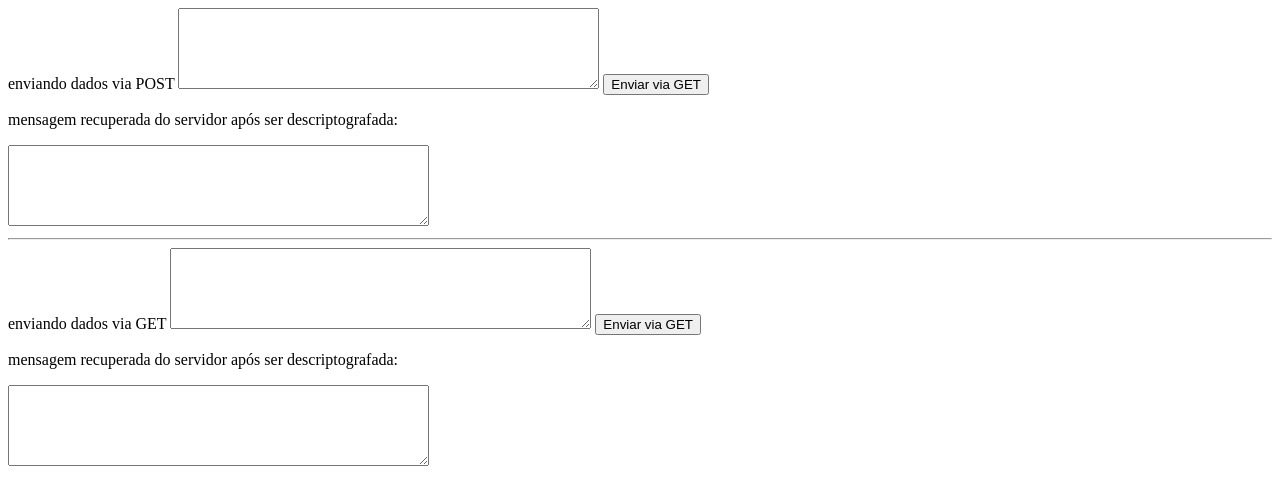
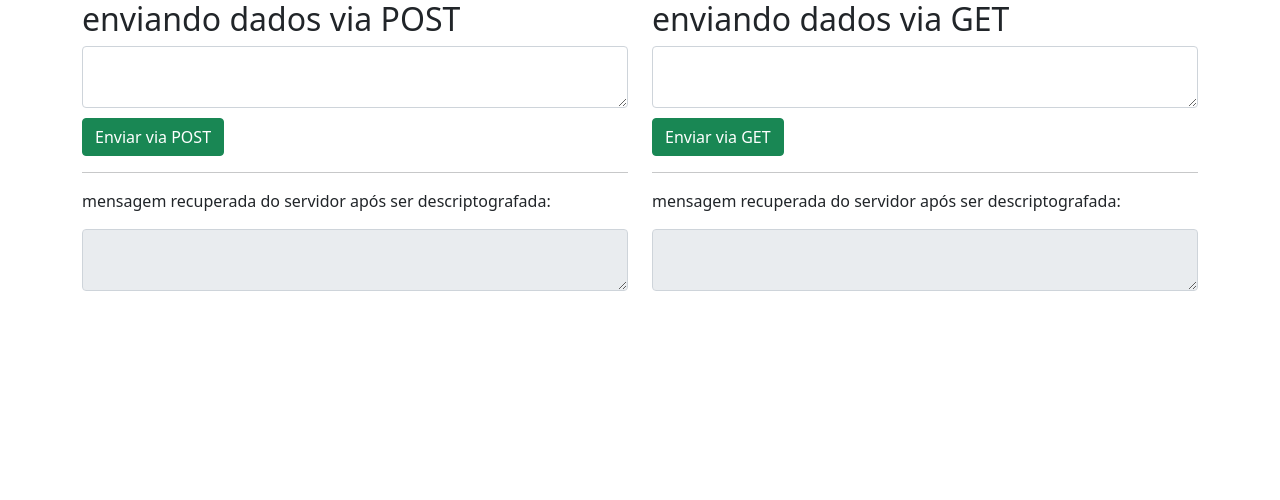
Before and after one commit to JdC-Santos/node.encrypt-rsa-aes, a website: page FRONT/index.html in a window 1280 px wide. Drawn offline with nearby package versions, Linux system fonts and the light colour scheme; no server answers.

Commit message:
Melhorando a interface

```diff
--- /dev/null
+++ b/FRONT/css/style.css
@@ -0,0 +1,4 @@
+.btn{
+  margin-top: 10px;
+  right:0;
+}
--- a/FRONT/index.html
+++ b/FRONT/index.html
@@ -5,24 +5,35 @@
     <meta http-equiv="X-UA-Compatible" content="IE=edge">
     <meta name="viewport" content="width=device-width, initial-scale=1.0">
     <title>Criptografia FRONT/API</title>
+    <link href="https://cdn.jsdelivr.net/npm/bootstrap@5.1.3/dist/css/bootstrap.min.css" rel="stylesheet" integrity="sha384-1BmE4kWBq78iYhFldvKuhfTAU6auU8tT94WrHftjDbrCEXSU1oBoqyl2QvZ6jIW3" crossorigin="anonymous">
+    <link rel="stylesheet" href="./css/style.css">
   </head>
   <body ng-app="App" ng-controller="Ctrl">
+    <div class="container">
+      <div class="row">
+        <div class="col-sm-6">
+          <h2>enviando dados via POST</h2>
 
-      enviando dados via POST
-      <textarea ng-model="messagePost" cols="50" rows="5"></textarea>
+          <textarea ng-model="messagePost" class="form-control"></textarea>
 
-      <button type="button" ng-click="sendPOST()">Enviar via GET</button><br>
+          <button type="button" ng-click="sendPOST()" class="btn btn-success">Enviar via POST</button>
+          <hr>
+          <p>mensagem recuperada do servidor após ser descriptografada:</p>
+          <textarea readonly  class="form-control">{{ respostaPost }}</textarea>
+        </div>
+        <div class="col-sm-6">
+          <h2>enviando dados via GET</h2>
 
-      <p>mensagem recuperada do servidor após ser descriptografada:</p>
-      <textarea readonly cols="50" rows="5">{{ respostaPost }}</textarea>
-      <hr>
-      enviando dados via GET
-      <textarea ng-model="messageGet" cols="50" rows="5"></textarea>
+          <textarea ng-model="messageGet" class="form-control"></textarea>
 
-      <button type="button" ng-click="sendGET()">Enviar via GET</button><br>
+          <button type="button" ng-click="sendGET()" class="btn btn-success">Enviar via GET</button>
 
-      <p>mensagem recuperada do servidor após ser descriptografada:</p>
-      <textarea readonly cols="50" rows="5">{{ respostaGet }}</textarea>
+          <hr>
+          <p>mensagem recuperada do servidor após ser descriptografada:</p>
+          <textarea readonly  class="form-control">{{ respostaGet }}</textarea>
+        </div>
+      </div>
+    </div>
 
     <script src="node_modules/angular/angular.min.js"></script>
 
```
